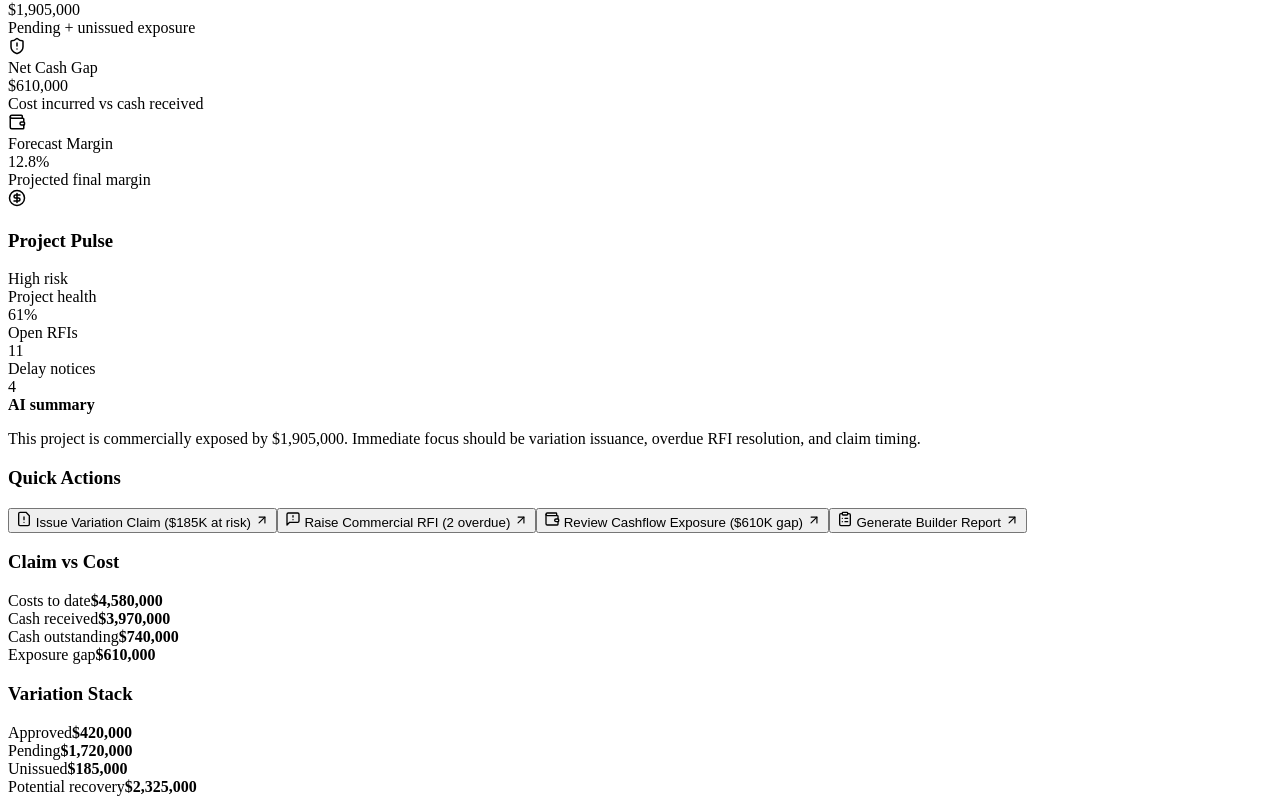
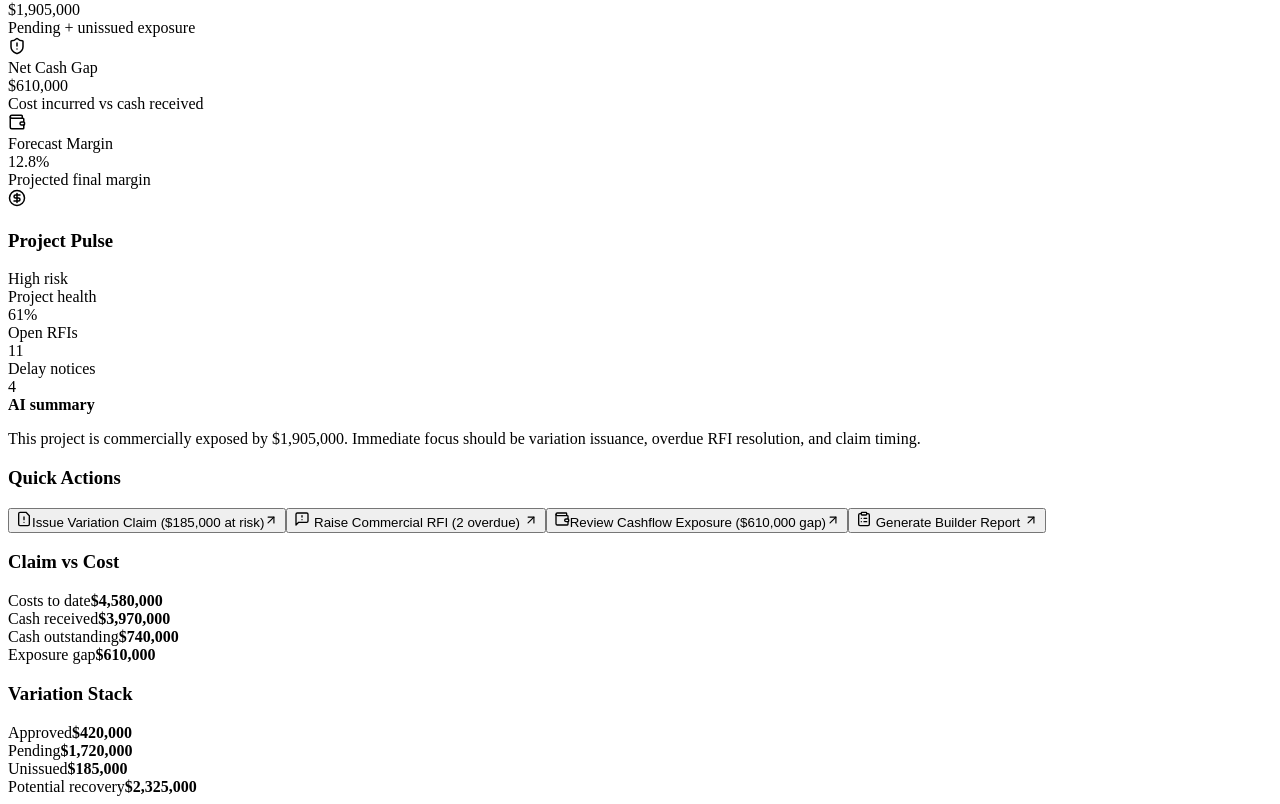
Before and after one commit to SamBachir/synctask-demo, a React (Vite) app: page / in a window 1280 px wide. Shown: the part 496-1300 px from the top of the page. Built offline with nearby package versions, Linux system fonts and the light colour scheme; the HTML template or start-up script is replaced by a standard one.

Commit message:
Update App.jsx

```diff
--- a/src/App.jsx
+++ b/src/App.jsx
@@ -271,13 +271,17 @@ export default function App() {
               <SectionCard title="Quick Actions">
                 <div className="quick-actions">
                   <button className="action-btn" onClick={() => go('variation')}>
-                <FileWarning size={16} /> Issue Variation Claim ($185K at risk) <ArrowUpRight size={14} />
+                <FileWarning size={16} />
+Issue Variation Claim ({currency(project.unissuedVO)} at risk)
+<ArrowUpRight size={14} />
                   </button>
                   <button className="action-btn" onClick={() => go('rfi')}>
                     <MessageSquareWarning size={16} /> Raise Commercial RFI (2 overdue) <ArrowUpRight size={14} />
                   </button>
                   <button className="action-btn" onClick={() => go('commercial')}>
-                    <Wallet size={16} /> Review Cashflow Exposure ($610K gap) <ArrowUpRight size={14} />
+                   <Wallet size={16} />
+Review Cashflow Exposure ({currency(netCashGap)} gap)
+<ArrowUpRight size={14} />
                   </button>
                   <button className="action-btn" onClick={() => go('weekly')}>
                     <ClipboardList size={16} /> Generate Builder Report <ArrowUpRight size={14} />
```
